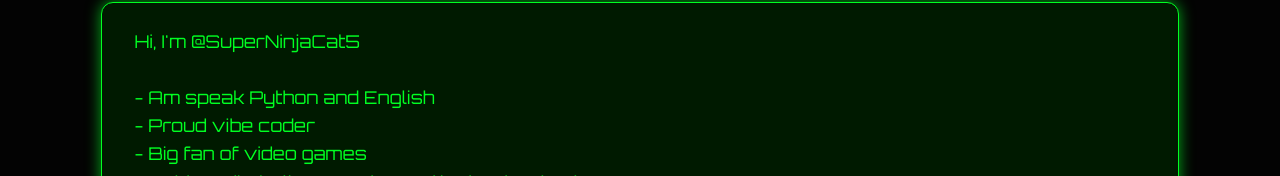
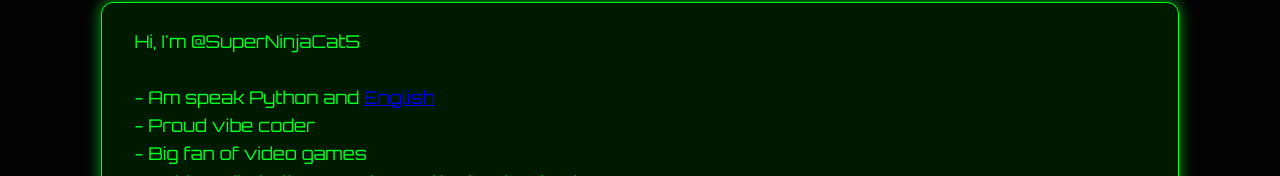
Before and after one commit to SuperNinjaCat5/Home_Site, a SvelteKit app: page / in a window 1280 px wide. Shown: the part 282-458 px from the top of the page. Built offline with nearby package versions, Linux system fonts and the light colour scheme.

Commit message:
Add links to language references and enhance contact section with Easter eggs

```diff
--- a/src/routes/+page.svelte
+++ b/src/routes/+page.svelte
@@ -132,11 +132,11 @@
       <p style="max-width: 80%; color: #00ff22; background-color: #001a00; padding: 1.5rem 2rem; border-radius: 12px; box-shadow: 0 0 15px #00ff22aa; font-family: 'Orbitron', sans-serif; font-size: 1.1rem; line-height: 1.6; border: 1.5px solid #00ff22; margin-bottom: 2rem;">
         Hi, I'm @SuperNinjaCat5<br>
         <br>
-        - Am speak Python and English  <br>
+        - Am speak Python and <a href="https://www.youtube.com/watch?v=tbXfYeqLufY">English</a>  <br> <!--Easter Egg :o-->
         - Proud vibe coder  <br>
         - Big fan of video games <br>
         - Unbiasedly believes cats are the best animals <br>
-        - <a href="/weazered">Plays 🎺 but big and long</a>  <br>
+        - <a href="/weazered">Plays 🎺 but big and long</a>  <br> <!--Easter Egg :o-->
         <br>
         ---<br>
         <br>
@@ -153,7 +153,7 @@
         <br>
         ---<br>
         <br>
-        Get in <a href="/noway">Touch</a><br><br>
+        Get in <a href="/noway">Touch</a><br><br> <!--Easter Egg :o-->
         How to reach me: contact (at) superninjacat5.us
         <br><br>
         ---
```
